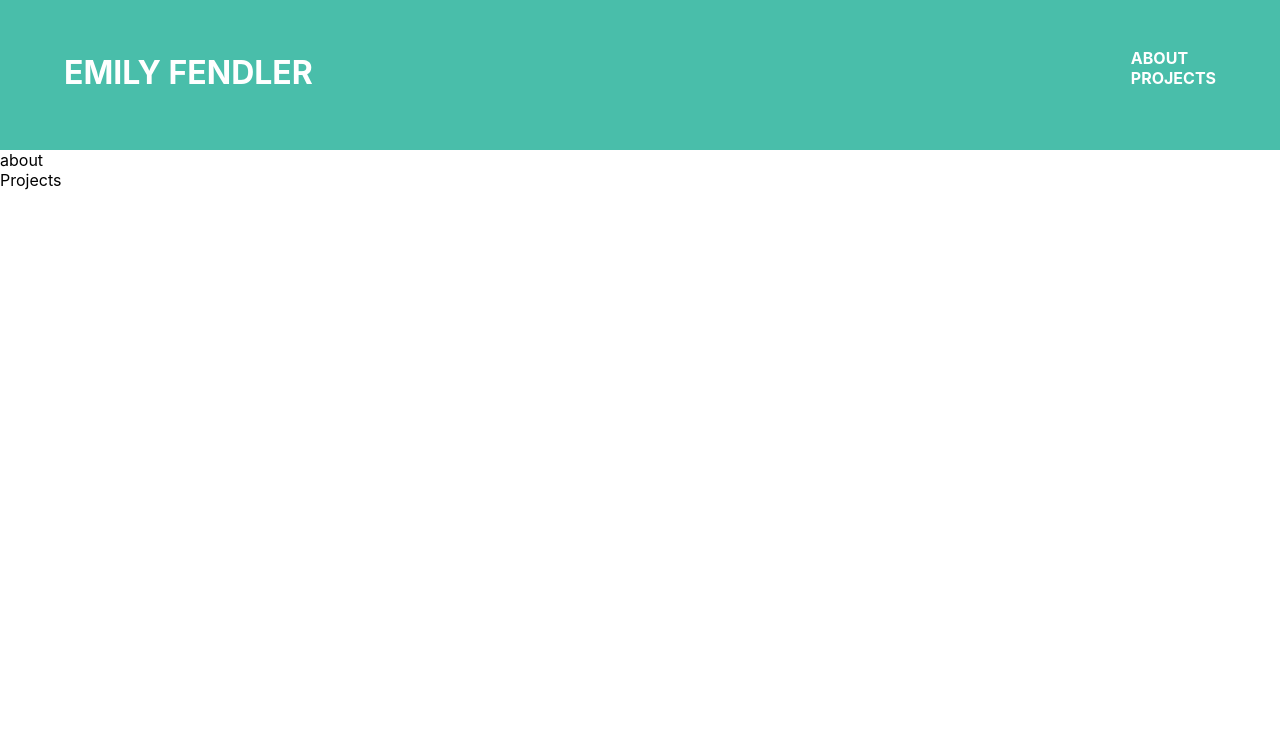
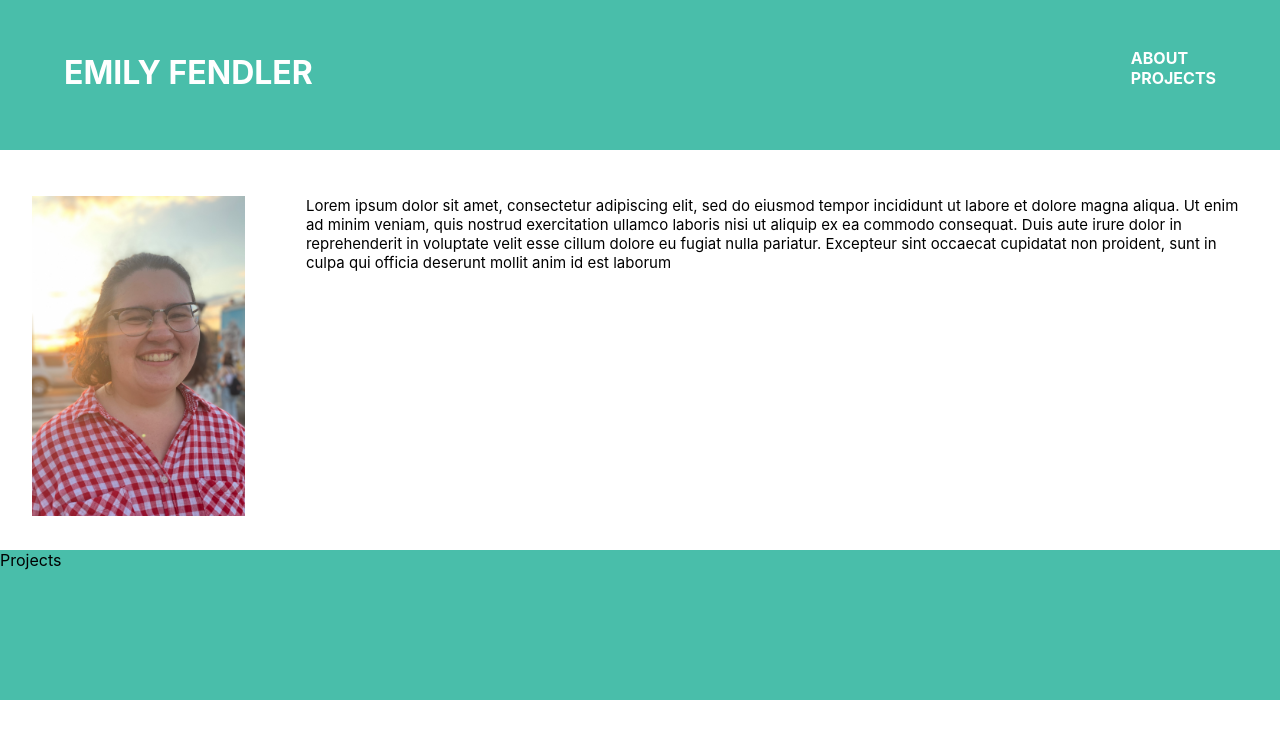
Before and after one commit to esfendler/Personal-Website, a React (Create React App) app: page / in a window 1280 px wide. Shown: the top 738 px of the page. Built offline with nearby package versions, Linux system fonts and the light colour scheme.

Commit message:
added photo and placeholder text to about section

```diff
--- a/src/App.css
+++ b/src/App.css
@@ -62,13 +62,32 @@
 
 .about {
   display: flex;
-  min-height: 150px;
+  min-height: 400px;
   width: 100%;
-  background-color: #49BEAA;
+  flex-grow: 100;
+  justify-content: space-between;
+  align-items: center;
+}
+
+.aboutContent {
+  display: flex;
+  margin: 0 auto;
+  padding: 2em 2em 1.25em;
 }
 
 .aboutPhoto img {
-  max-height: 50em;
+  max-height: 20em;
+}
+
+.aboutPhoto {
+  display: flex;
+  margin: 0 2.5% 0 0;
+}
+
+.aboutText {
+  display: flex;
+  font-size: 15px;
+  margin: 0 0 0 2.5%;
 }
 /* projects */
 
--- a/src/App.js
+++ b/src/App.js
@@ -1,17 +1,18 @@
 import React from 'react';
 import './App.css';
 import Navbar from './components/navBar';
+import About from './components/About';
 import Projects from './components/Projects';
-import About from './components/About';
 
 function App() {
   return (
-
     // <div className="App">
     <div>
+      <header>
       <Navbar />
       <About/>
       <Projects/>
+      </header>
     </div>
   );
 }
--- a/src/components/About.js
+++ b/src/components/About.js
@@ -1,12 +1,21 @@
-import React from 'react';
+import React, { Component } from 'react';
 import '../App.css';
 import Emily from '../images/Emily.jpg'
 
-export default () => (
-  <div classname="about">
-    about
-    {/* <div classname="aboutPhoto">
+// export default () => (
+  export default class About extends Component {
+    render() {
+      return (
+  <div className="about">
+    <div className="aboutContent">
+    <div className="aboutPhoto">
     <img src={Emily} alt="Emily Fendler"/>
-    </div> */}
+    </div>
+    <div className="aboutText">
+    Lorem ipsum dolor sit amet, consectetur adipiscing elit, sed do eiusmod tempor incididunt ut labore et dolore magna aliqua. Ut enim ad minim veniam, quis nostrud exercitation ullamco laboris nisi ut aliquip ex ea commodo consequat. Duis aute irure dolor in reprehenderit in voluptate velit esse cillum dolore eu fugiat nulla pariatur. Excepteur sint occaecat cupidatat non proident, sunt in culpa qui officia deserunt mollit anim id est laborum
+    </div>
+    </div>
   </div>
 )
+  }
+}
--- a/src/components/Projects.js
+++ b/src/components/Projects.js
@@ -4,7 +4,7 @@
 export default class Projects extends Component {
   render() {
     return (
-      <div classname="projects">
+      <div className="projects">
         Projects
       </div>
     )
--- a/src/components/navBar.js
+++ b/src/components/navBar.js
@@ -4,7 +4,7 @@
 export default class Navbar extends Component {
   render() {
     return (
-      <header className="Navbar">
+      <div className="Navbar">
       <div className="navWrapper">
         <div className="nameWrapper">
           <h1>
@@ -23,7 +23,7 @@
             </ul>
         </div>
       </div>
-      </header>
+      </div>
 
     )
 
```
